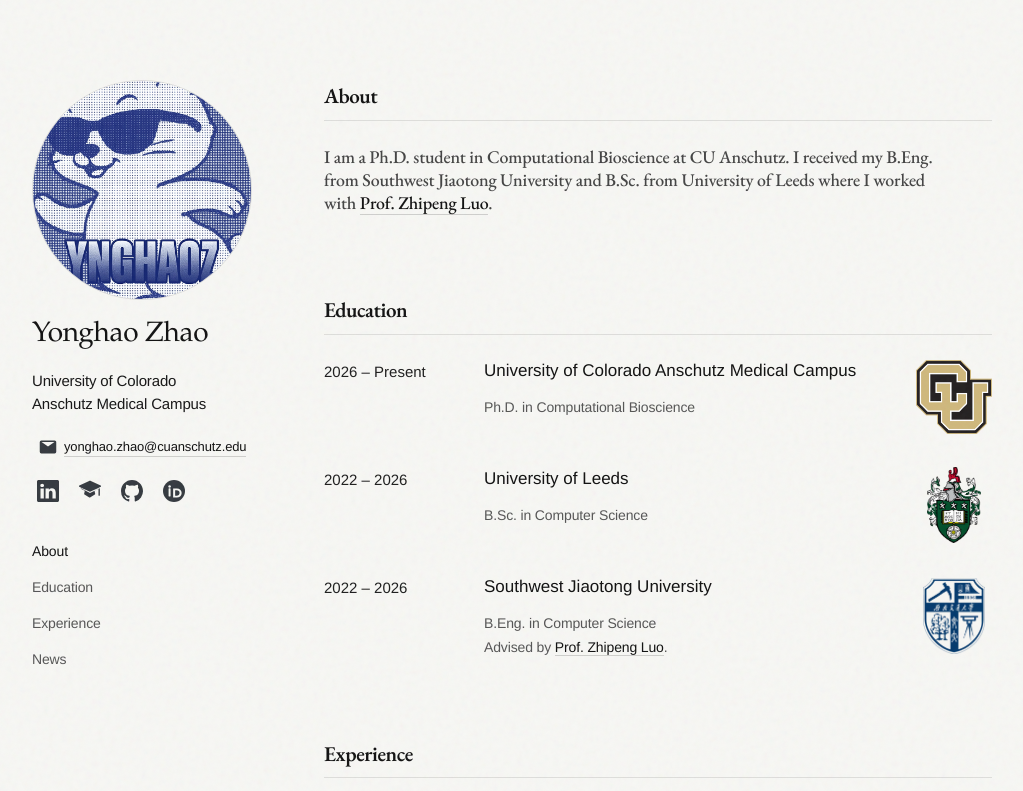
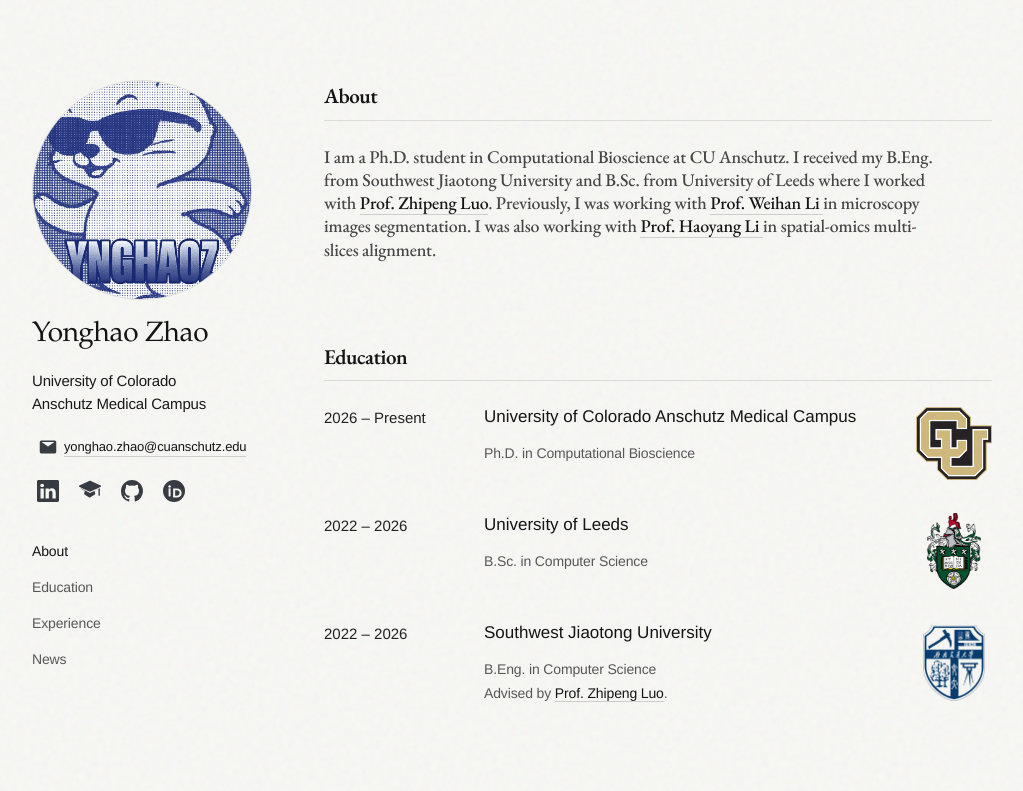
Before and after one commit to YonghaoZhao722/yonghaoz.com, a React (Vite) app: page / in a window 1280 px wide. Shown: the top 791 px of the page, without its empty margins (128-1151 px from the left). Built offline with nearby package versions, Linux system fonts and the light colour scheme; a web font is replaced by a local one.

Commit message:
Update research profile text

```diff
--- a/src/App.jsx
+++ b/src/App.jsx
@@ -392,7 +392,25 @@ function App() {
               >
                 Prof. Zhipeng Luo
               </a>
-              .
+              . Previously, I was working with{' '}
+              <a
+                href="https://www.weihan-li.com/"
+                target="_blank"
+                rel="noreferrer"
+                className="inline-link"
+              >
+                Prof. Weihan Li{' '}
+              </a>
+              in microscopy images segmentation. I was also working with{' '}
+              <a
+                href="https://hy-li.com/"
+                target="_blank"
+                rel="noreferrer"
+                className="inline-link"
+              >
+                Prof. Haoyang Li{' '}
+              </a>
+              in spatial-omics multi-slices alignment.
             </p>
           </section>
 
```
